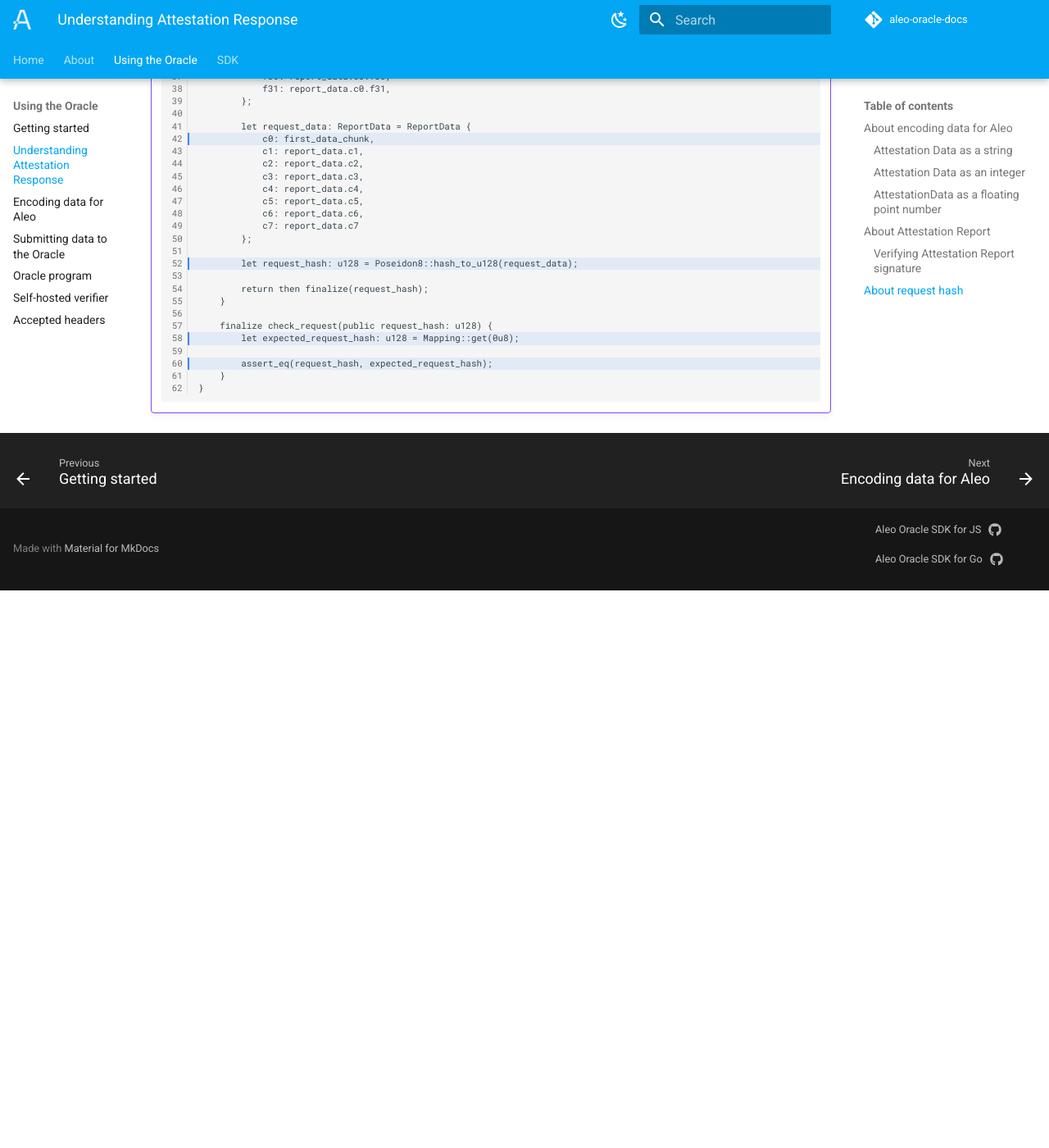
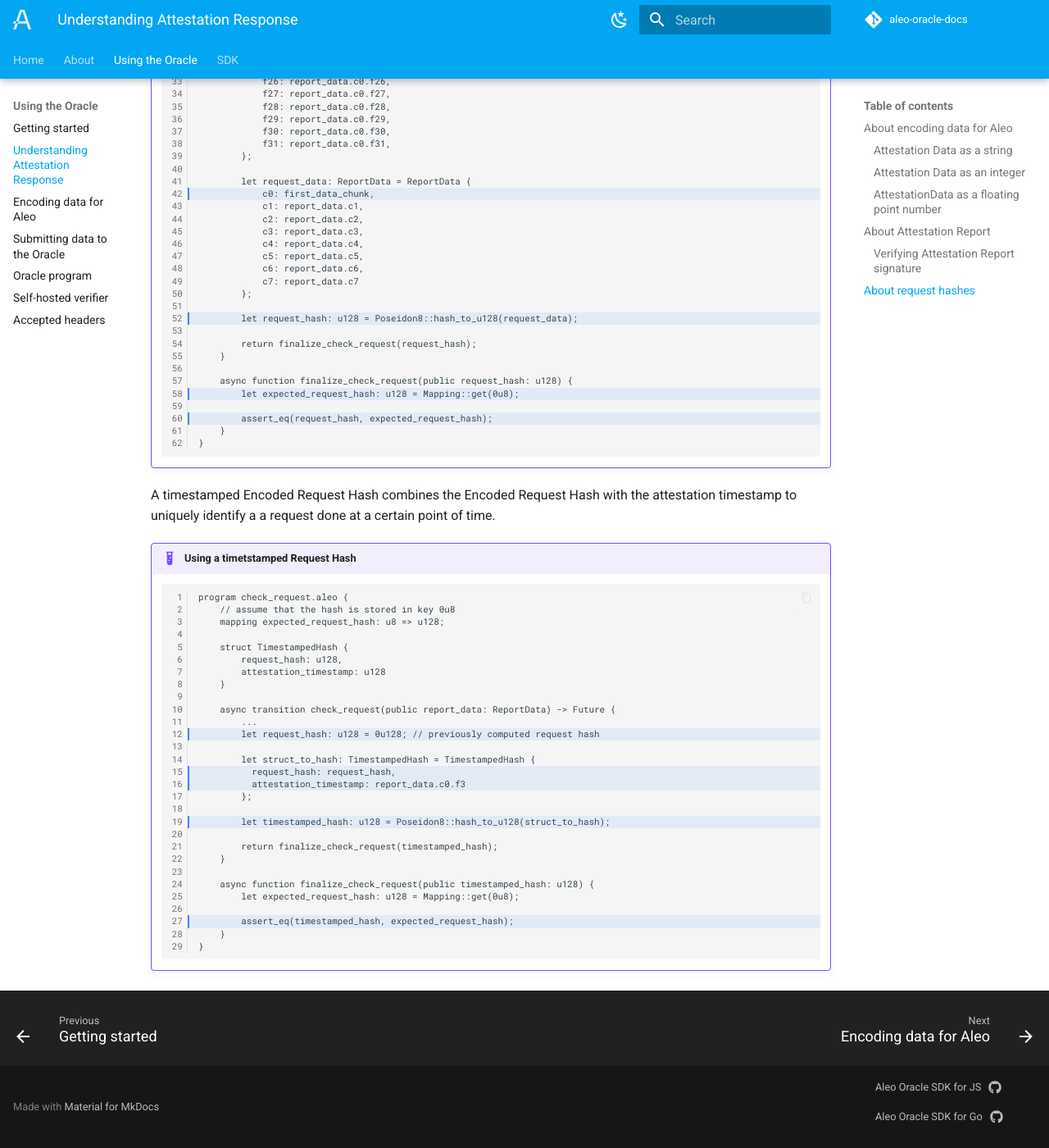
Before and after one commit to zkportal/aleo-oracle-docs, an MkDocs documentation site: the page built from docs/guide/understanding_response.md, in a window 1280 px wide and 1400 px high, scrolled down 8053 px. Shown: the whole window at 82% size. Built offline with MkDocs 1.6.1 and Material for MkDocs 9.7.7, drawn with Linux system fonts in a browser that asks for light colours; plug-ins that fetch from the network failed and are left out; comment, search, counter and statistics services are not loaded; before the commit the page ends 8773 px from its top, so only the background shows below that; some of the changed text lies outside the part shown.

Commit message:
update the request hash guide

````diff
--- a/docs/guide/understanding_response.md
+++ b/docs/guide/understanding_response.md
@@ -470,9 +470,11 @@ This brings us to a full example of verifying the Attestation Report and Report
     }
     ```
 
-## About request hash
+## About request hashes
 
-The oracle data contains an Encoded Request and an Encoded Request Hash. The Encoded Request is the same as the Report Data but
+The oracle data contains an Encoded Request, an Encoded Request Hash, and a timestamped Encoded Request Hash.
+
+The Encoded Request is the same as the Report Data but
 with the Attestation Data and Attestation Timestamp zeroed out. Attestation Data and Timestamp are the only parts of Report Data that can be different every time you perform notarization. By zeroing out these 2 fields, we can create a constant Report Data, which is going to represent a request to the attestation target.
 
 <code>[AttestationResponse](../sdk/js_api.md#type-attestationresponse).[oracleData](../sdk/js_api.md#type-oracledata).encodedRequest</code>
@@ -486,14 +488,14 @@ with the desired parameters. When hashed, it's also easier to store in a mapping
 
 The Encoded Request Hash is created using Aleo's Poseidon8 hash as `u128`.
 
-!!! example "Using Request Hash"
+!!! example "Using a Request Hash"
 
     ```leo linenums="1" hl_lines="9 10 42 52 58 60"
     program check_request.aleo {
         // assume that the hash is stored in key 0u8
         mapping expected_request_hash: u8 => u128;
 
-        transition check_request(public report_data: ReportData) {
+        async transition check_request(public report_data: ReportData) -> Future {
             let first_data_chunk: DataChunk = DataChunk {
                 f0: report_data.c0.f0,
                 f1: report_data.c0.f1,
@@ -542,13 +544,50 @@ The Encoded Request Hash is created using Aleo's Poseidon8 hash as `u128`.
 
             let request_hash: u128 = Poseidon8::hash_to_u128(request_data);
 
-            return then finalize(request_hash);
+            return finalize_check_request(request_hash);
         }
 
-        finalize check_request(public request_hash: u128) {
+        async function finalize_check_request(public request_hash: u128) {
             let expected_request_hash: u128 = Mapping::get(0u8);
 
             assert_eq(request_hash, expected_request_hash);
         }
     }
     ```
+
+A timestamped Encoded Request Hash combines the Encoded Request Hash with the attestation timestamp to uniquely identify
+a a request done at a certain point of time.
+
+!!! example "Using a timetstamped Request Hash"
+
+    ```leo linenums="1" hl_lines="12 15 16 19 27"
+    program check_request.aleo {
+        // assume that the hash is stored in key 0u8
+        mapping expected_request_hash: u8 => u128;
+
+        struct TimestampedHash {
+            request_hash: u128,
+            attestation_timestamp: u128
+        }
+
+        async transition check_request(public report_data: ReportData) -> Future {
+            ...
+            let request_hash: u128 = 0u128; // previously computed request hash
+
+            let struct_to_hash: TimestampedHash = TimestampedHash {
+              request_hash: request_hash,
+              attestation_timestamp: report_data.c0.f3
+            };
+
+            let timestamped_hash: u128 = Poseidon8::hash_to_u128(struct_to_hash);
+
+            return finalize_check_request(timestamped_hash);
+        }
+
+        async function finalize_check_request(public timestamped_hash: u128) {
+            let expected_request_hash: u128 = Mapping::get(0u8);
+
+            assert_eq(timestamped_hash, expected_request_hash);
+        }
+    }
+    ```
````
